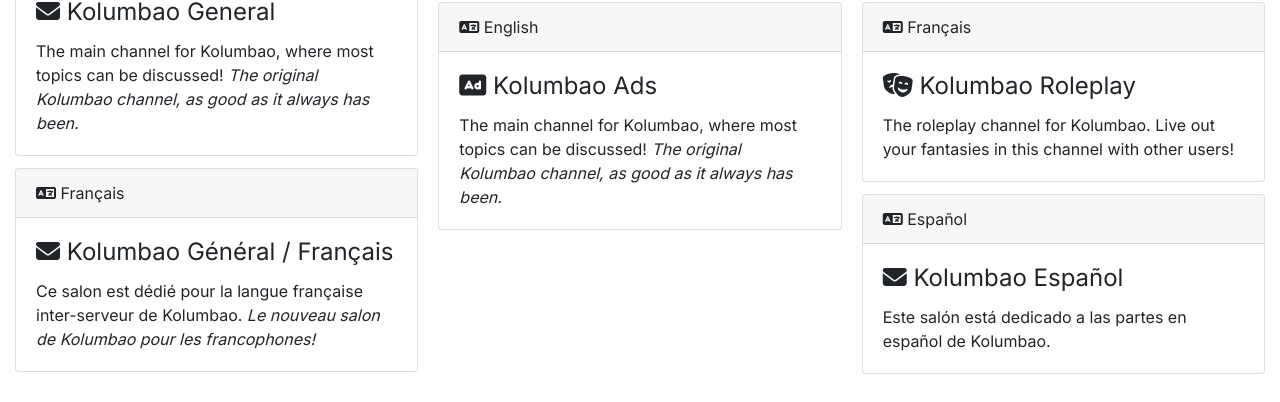
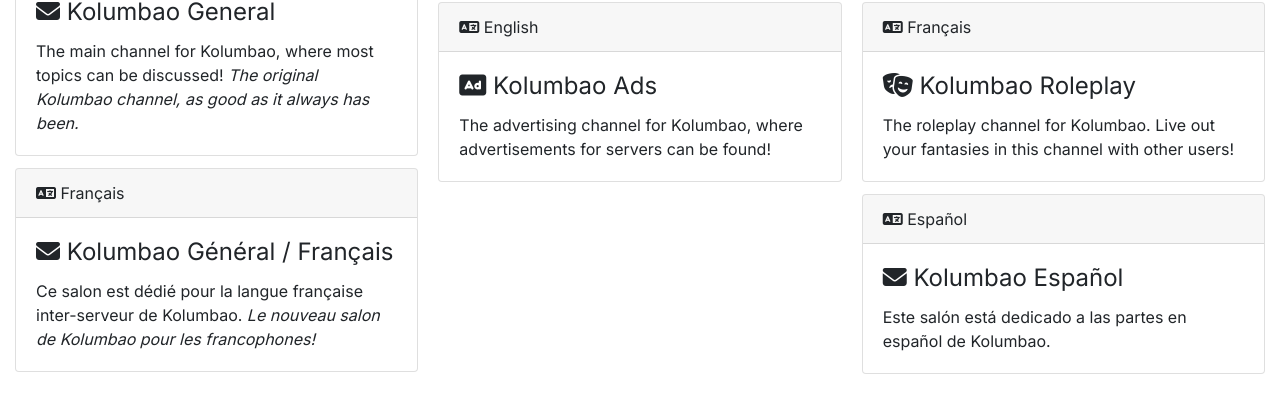
Before and after one commit to Kolumbao/kolumbao.github.io, a plain HTML site: page index.html in a window 1280 px wide. Shown: the part 2099-2501 px from the top of the page. Drawn offline with nearby package versions, Linux system fonts and the light colour scheme.

Commit message:
fixed Kolumbao Ads card
card now has its own text, and not the one for general

```diff
--- a/index.html
+++ b/index.html
@@ -202,9 +202,7 @@
                         <i class="fas fa-ad"></i> Kolumbao Ads
                     </h4>
                     <p class="card-text">
-                        The main channel for Kolumbao, where most topics can be
-                        discussed! <em>The original Kolumbao channel, as good as
-                        it always has been.</em>
+                        The advertising channel for Kolumbao, where advertisements for servers can be found!
                     </p>
                 </div>
             </div>
```
